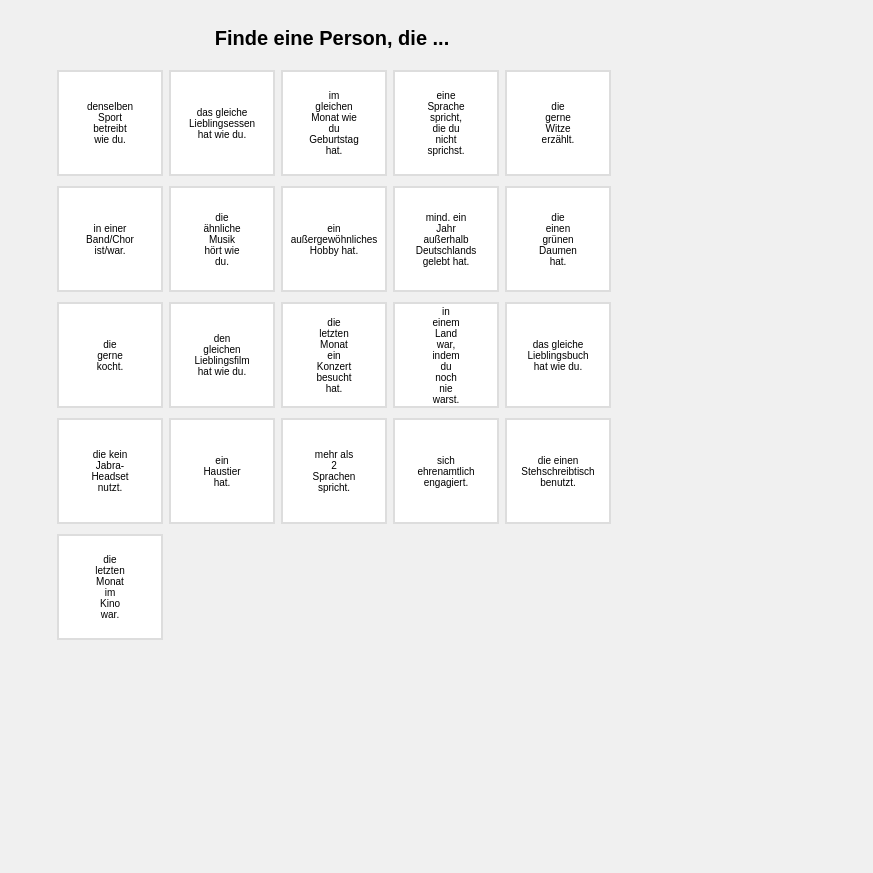
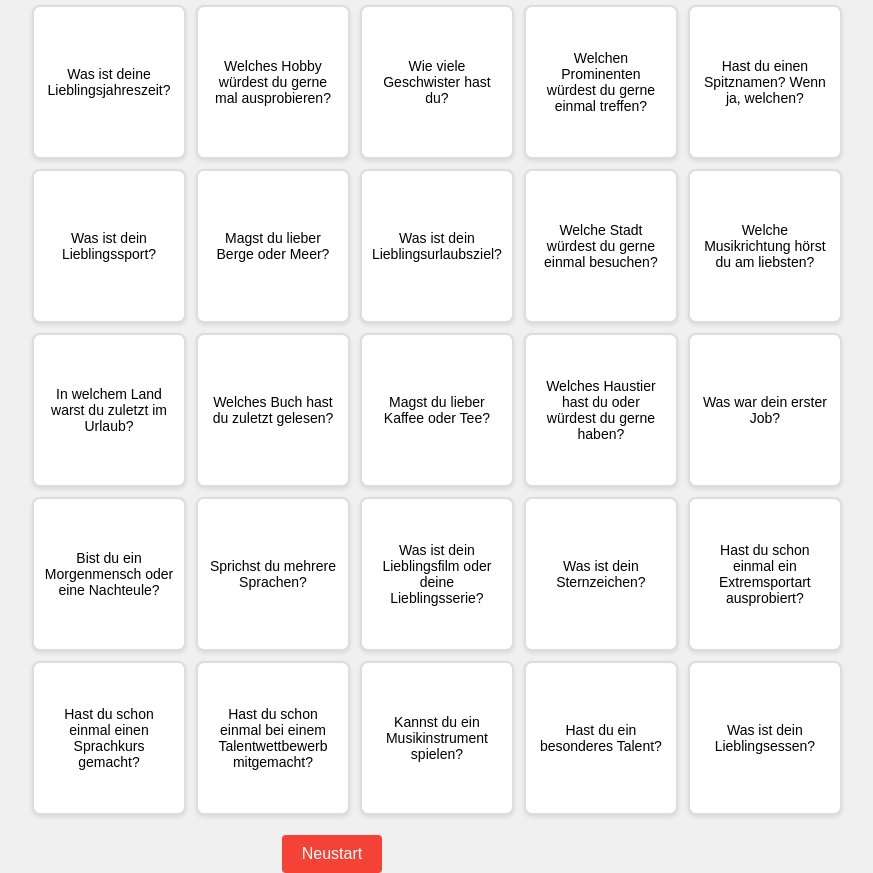
Before and after one commit to heller7/playground_bingo, a plain HTML site: page index.html in a window 1280 px wide. Shown: the part 73-946 px from the top of the page, without its empty margins (308-1181 px from the left). Before the commit the page ends 800 px from the top, so only its background shows below. Drawn offline with Linux system fonts and the light colour scheme.

Commit message:
reworked bingo

```diff
--- a/index.html
+++ b/index.html
@@ -7,10 +7,10 @@
     <link rel="stylesheet" href="styles.css">
 </head>
 <body>
-    <div class="bingo-container">
-        <h1>Finde eine Person, die ...</h1>
-        <div class="bingo-grid" id="bingoGrid">
-        </div>
+    <div class="container">
+        <h1>Bingo</h1>
+        <div id="bingoGrid"></div>
+        <button id="resetButton">Neustart</button>
     </div>
     <script src="script.js"></script>
 </body>
--- a/script.js
+++ b/script.js
@@ -8,19 +8,34 @@ function shuffle(array) {
 
 function populateBingoGrid(questions) {
     const grid = document.getElementById('bingoGrid');
-    const shuffledQuestions = shuffle(questions);
+    grid.innerHTML = ''; // Clear existing grid
 
-    shuffledQuestions.forEach(question => {
+    const savedState = JSON.parse(localStorage.getItem('bingoState')) || {};
+    const shuffledQuestions = savedState.questions || shuffle(questions);
+
+    shuffledQuestions.forEach((question, index) => {
         const cell = document.createElement('div');
         cell.classList.add('bingo-cell');
         cell.setAttribute('data-content', question);
-        cell.onclick = () => toggleCell(cell);
+        cell.textContent = question;
+        if (savedState[index]) {
+            cell.classList.add('toggled');
+        }
+        cell.onclick = () => toggleCell(cell, index);
         grid.appendChild(cell);
     });
+
+    // Save the initial state if it doesn't exist
+    if (!savedState.questions) {
+        saveState(shuffledQuestions);
+    }
 }
 
-function toggleCell(cell) {
+function toggleCell(cell, index) {
     cell.classList.toggle('toggled');
+    const state = JSON.parse(localStorage.getItem('bingoState')) || {};
+    state[index] = cell.classList.contains('toggled');
+    localStorage.setItem('bingoState', JSON.stringify(state));
 }
 
 function fetchQuestions() {
@@ -35,29 +50,45 @@ function fetchQuestions() {
 
 function inputQuestions() {
     const questions = [
-        "eine Sprache spricht, die du nicht sprichst.",
-        "ein Haustier hat.",
-        "in einer Band/Chor ist/war.",
-        "den gleichen Lieblingsfilm hat wie du.",
-        "das gleiche Lieblingsessen hat wie du.",
-        "sich ehrenamtlich engagiert.",
-        "mind. ein Jahr außerhalb Deutschlands gelebt hat.",
-        "im gleichen Monat wie du Geburtstag hat.",
-        "in einem Land war, indem du noch nie warst.",
-        "denselben Sport betreibt wie du.",
-        "mehr als 2 Sprachen spricht.",
-        "ein außergewöhnliches Hobby hat.",
-        "die ähnliche Musik hört wie du.",
-        "die letzten Monat im Kino war.",
-        "die gerne Witze erzählt.",
-        "die letzten Monat ein Konzert besucht hat.",
-        "die einen grünen Daumen hat.",
-        "die gerne kocht.",
-        "die einen Stehschreibtisch benutzt.",
-        "die kein Jabra-Headset nutzt.",
-        "das gleiche Lieblingsbuch hat wie du."
-    ]
+"Was ist dein Lieblingsurlaubsziel?",
+"Welches Haustier hast du oder würdest du gerne haben?",
+"Hast du schon einmal einen Sprachkurs gemacht?",
+"Welche Musikrichtung hörst du am liebsten?",
+"Bist du ein Morgenmensch oder eine Nachteule?",
+"Welches Buch hast du zuletzt gelesen?",
+"Kannst du ein Musikinstrument spielen?",
+"Hast du schon einmal ein Extremsportart ausprobiert?",
+"In welchem Land warst du zuletzt im Urlaub?",
+"Magst du lieber Kaffee oder Tee?",
+"Was ist dein Lieblingsfilm oder deine Lieblingsserie?",
+"Welches Hobby würdest du gerne mal ausprobieren?",
+"Wie viele Geschwister hast du?",
+"Hast du schon einmal bei einem Talentwettbewerb mitgemacht?",
+"Was war dein erster Job?",
+"Was ist dein Lieblingsessen?",
+"Was ist dein Sternzeichen?",
+"Hast du einen Spitznamen? Wenn ja, welchen?",
+"Welchen Prominenten würdest du gerne einmal treffen?",
+"Sprichst du mehrere Sprachen?",
+"Was ist dein Lieblingssport?",
+"Magst du lieber Berge oder Meer?",
+"Hast du ein besonderes Talent?",
+"Was ist deine Lieblingsjahreszeit?",
+"Welche Stadt würdest du gerne einmal besuchen?"
+    ];
     populateBingoGrid(questions);
 }
 
-window.onload = inputQuestions();
+function saveState(questions) {
+    const state = { questions: questions };
+    localStorage.setItem('bingoState', JSON.stringify(state));
+}
+
+function resetGame() {
+    localStorage.removeItem('bingoState');
+    inputQuestions();
+}
+
+window.onload = inputQuestions;
+
+document.getElementById('resetButton').addEventListener('click', resetGame);
--- a/styles.css
+++ b/styles.css
@@ -1,67 +1,68 @@
 body {
-    font-family: Arial, sans-serif;
+    font-family: 'Arial', sans-serif;
     display: flex;
     justify-content: center;
     align-items: center;
+    min-height: 100vh;
     margin: 0;
-    min-height: 100vh;
-    font-size: 10px;
     background-color: #f0f0f0;
 }
 
-.bingo-container {
+.container {
     text-align: center;
-    padding: 10px;
-    min-width: 550px;
 }
 
 h1 {
+    color: #333;
     margin-bottom: 20px;
-    font-size: 2em;
 }
 
-.bingo-grid {
+#bingoGrid {
     display: grid;
-    grid-template-columns: repeat(auto-fill, minmax(100px, 1fr));
+    grid-template-columns: repeat(5, 1fr);
     gap: 10px;
-    max-width: 100%;
+    max-width: 600px;
+    margin: 0 auto;
 }
 
 .bingo-cell {
-    width: 100%;
-    padding-top: 100%; /* This creates a square aspect ratio */
-    position: relative;
-    display: flex;
-    justify-content: center;
-    align-items: center;
+    aspect-ratio: 1;
     background-color: #fff;
     border: 2px solid #ddd;
+    border-radius: 8px;
+    display: flex;
+    align-items: center;
+    justify-content: center;
+    font-size: 14px;
     cursor: pointer;
-    user-select: none;
-    transition: background-color 0.3s, color 0.3s;
+    transition: all 0.3s ease;
+    padding: 10px;
+    box-shadow: 0 2px 4px rgba(0, 0, 0, 0.1);
 }
 
-.bingo-cell::after {
-    content: attr(data-content);
-    position: absolute;
-    top: 50%;
-    left: 50%;
-    transform: translate(-50%, -50%);
-    text-align: center;
-    padding: 10px;
+.bingo-cell:hover {
+    transform: scale(1.05);
+    box-shadow: 0 4px 8px rgba(0, 0, 0, 0.15);
 }
 
 .bingo-cell.toggled {
-    background-color: #4caf50;
-    color: #fff;
+    background-color: #4CAF50;
+    color: white;
+    border-color: #45a049;
 }
 
-@media (max-width: 600px) {
-    h1 {
-        font-size: 1.5em;
-    }
+#resetButton {
+    margin-top: 20px;
+    padding: 10px 20px;
+    font-size: 16px;
+    background-color: #f44336;
+    color: white;
+    border: none;
+    border-radius: 4px;
+    cursor: pointer;
+    transition: background-color 0.3s ease;
+}
 
-    .bingo-cell {
-        padding-top: 80%; /* Adjust the aspect ratio for smaller screens */
-    }
+#resetButton:hover {
+    background-color: #d32f2f;
 }
```
